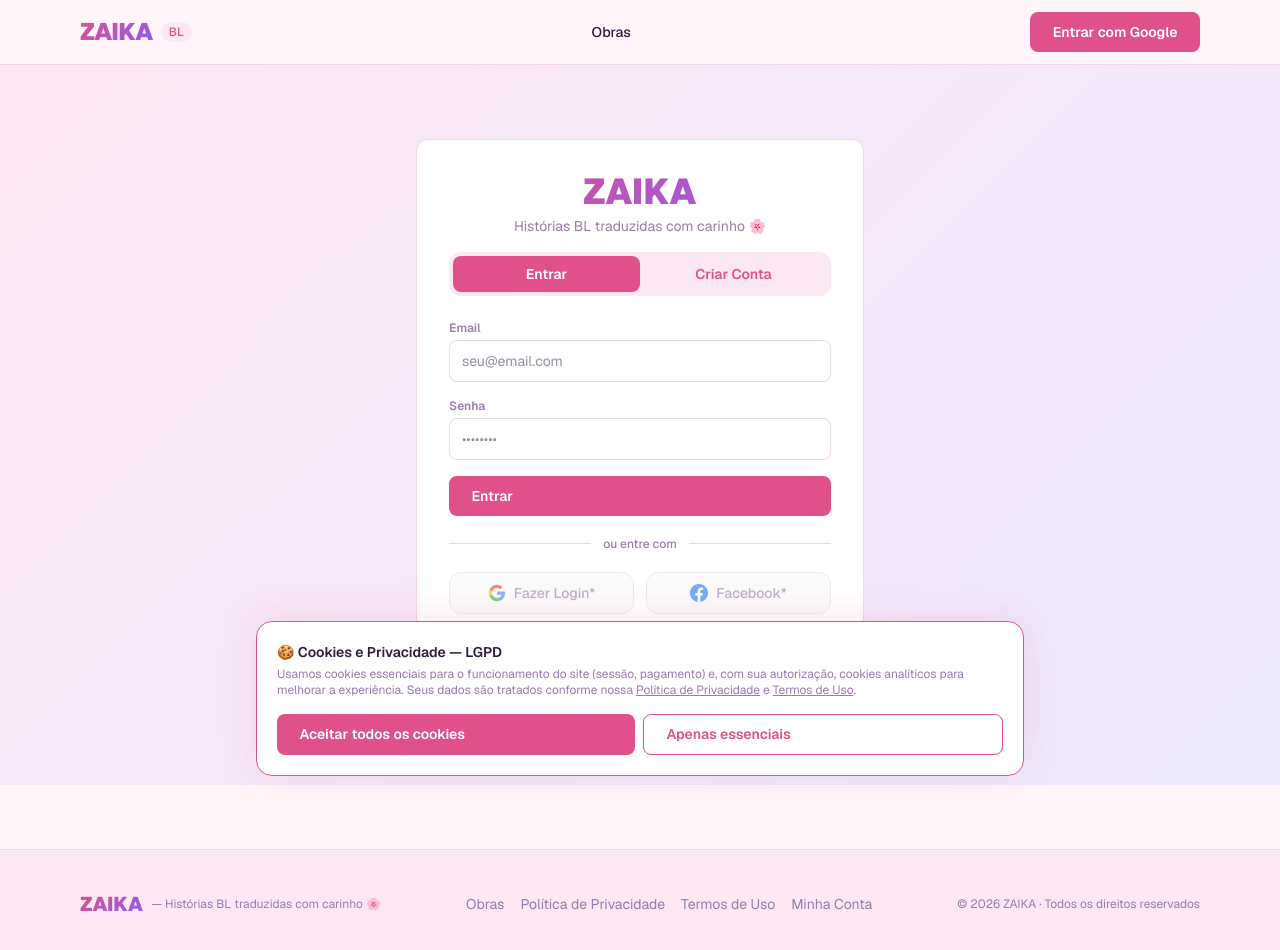
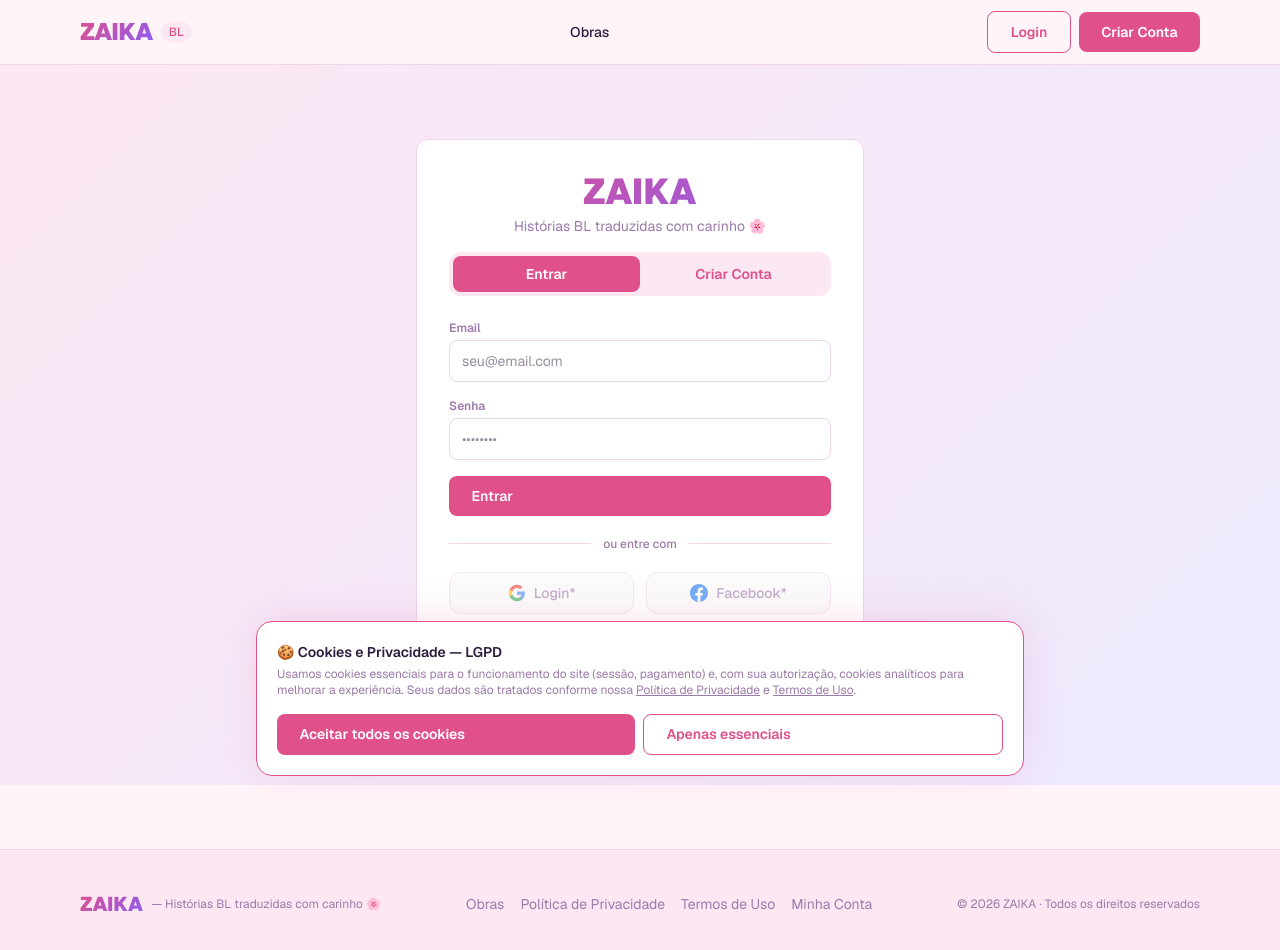
Before and after one commit to Willian7777/repository-test, a Next.js app in the folder bl-reader/: page /login in a window 1280 px wide. Shown: the top 950 px of the page. Built offline with nearby package versions, Linux system fonts and the light colour scheme; no server answers.

Commit message:
feat: botoes Login e Criar Conta na Navbar

```diff
--- a/bl-reader/components/LoginTabs.tsx
+++ b/bl-reader/components/LoginTabs.tsx
@@ -157,7 +157,7 @@
         <SocialBtn
           onClick={googleAtivo ? handleGoogle : undefined}
           disabled={!googleAtivo}
-          label={googleAtivo ? "Fazer Login" : "Fazer Login*"}
+          label={googleAtivo ? "Login" : "Login*"}
           icon={
             <svg width="18" height="18" viewBox="0 0 24 24">
               <path fill="#4285F4" d="M22.56 12.25c0-.78-.07-1.53-.2-2.25H12v4.26h5.92c-.26 1.37-1.04 2.53-2.21 3.31v2.77h3.57c2.08-1.92 3.28-4.74 3.28-8.09z"/>
--- a/bl-reader/components/Navbar.tsx
+++ b/bl-reader/components/Navbar.tsx
@@ -92,9 +92,14 @@
               )}
             </div>
           ) : (
-            <button onClick={() => signIn("google")} className="btn-primary text-sm">
-              Entrar com Google
-            </button>
+            <div className="flex items-center gap-2">
+              <Link href="/login" className="btn-outline text-sm px-4 py-2">
+                Login
+              </Link>
+              <Link href="/login?tab=cadastro" className="btn-primary text-sm px-4 py-2">
+                Criar Conta
+              </Link>
+            </div>
           )}
 
           {/* Menu mobile */}
@@ -119,9 +124,14 @@
             </Link>
           )}
           {!session?.user && (
-            <button onClick={() => signIn("google")} className="w-full btn-primary text-sm mt-2">
-              Entrar com Google
-            </button>
+            <div className="flex flex-col gap-2 mt-2">
+              <Link href="/login" className="w-full btn-outline text-sm text-center" onClick={() => setMenuOpen(false)}>
+                Login
+              </Link>
+              <Link href="/login?tab=cadastro" className="w-full btn-primary text-sm text-center" onClick={() => setMenuOpen(false)}>
+                Criar Conta
+              </Link>
+            </div>
           )}
         </div>
       )}
```
